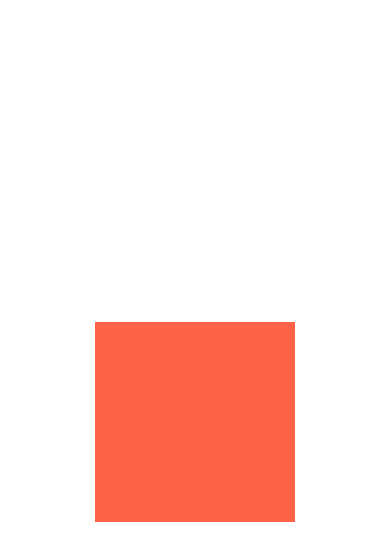
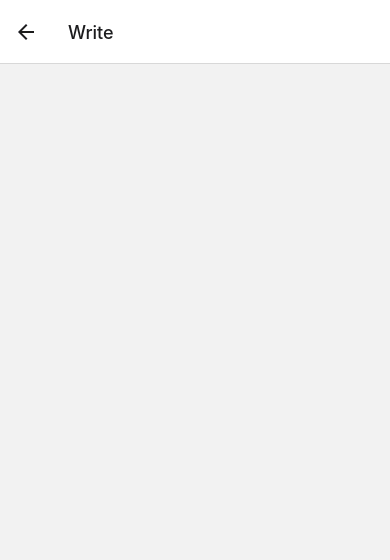
Before and after one commit to theoldtree/React_Native_Nomad_Animation, a React Native app: screen /Write in a window 390 px wide. Shown: the top 560 px of the page. Built offline with nearby package versions, Linux system fonts and the light colour scheme.

Commit message:
add screens

```diff
--- a/App.js
+++ b/App.js
@@ -1,37 +1,17 @@
+import { NavigationContainer } from "@react-navigation/native";
 import React, { useState, useRef } from "react";
 import styled from "styled-components/native";
-import { Animated } from "react-native";
+import { Navigator } from "./navigator/navigator";
 
 const Container = styled.View`
   justify-content: center;
   align-items: center;
   flex: 1;
 `;
-const Box = styled.TouchableOpacity`
-  background-color: tomato;
-  width: 200px;
-  height: 200px;
-`;
-const AnimatedBox = Animated.createAnimatedComponent(Box);
-
 export default function App() {
-  const Y = useRef(new Animated.Value(0)).current;
-  const [up, setUp] = useState(false);
-  const toggleUp = () => setUp((prev) => !prev);
-  const goUp = () => {
-    Animated.timing(Y, {
-      toValue: up ? 200 : -200,
-      useNativeDriver: true,
-    }).start(toggleUp);
-  };
   return (
-    <Container>
-      <AnimatedBox
-        onPress={goUp}
-        style={{
-          transform: [{ translateY: Y }],
-        }}
-      />
-    </Container>
+    <NavigationContainer>
+      <Navigator />
+    </NavigationContainer>
   );
 }
--- /dev/null
+++ b/navigator/navigator.js
@@ -0,0 +1,15 @@
+import React from "react";
+import { createNativeStackNavigator } from "@react-navigation/native-stack";
+import Home from "../screens/Home";
+import Write from "../screens/Write";
+
+const Tabs = createNativeStackNavigator();
+
+export const Navigator = () => {
+  return (
+    <Tabs.Navigator>
+      <Tabs.Screen name="Home" component={Home} />
+      <Tabs.Screen name="Write" component={Write} />
+    </Tabs.Navigator>
+  );
+};
--- a/package.json
+++ b/package.json
@@ -17,7 +17,7 @@
     "react": "17.0.2",
     "react-dom": "17.0.2",
     "react-native": "0.68.1",
-    "react-native-safe-area-context": "4.2.4",
+    "react-native-safe-area-context": "^4.2.4",
     "react-native-screens": "~3.11.1",
     "react-native-web": "0.17.7",
     "styled-components": "^5.3.5"
--- /dev/null
+++ b/screens/Home.js
@@ -0,0 +1,8 @@
+import React from "react";
+import styled from "styled-components/native";
+
+const View = styled.View``;
+
+export default function Home() {
+  return <View></View>;
+}
--- /dev/null
+++ b/screens/Write.js
@@ -0,0 +1,8 @@
+import React from "react";
+import styled from "styled-components/native";
+
+const View = styled.View``;
+
+export default function Write() {
+  return <View></View>;
+}
```
Also changed, not shown: styles/styles.js (added, +11 -0 lines), 2 other files (tests, documents, lock files or other folders).
